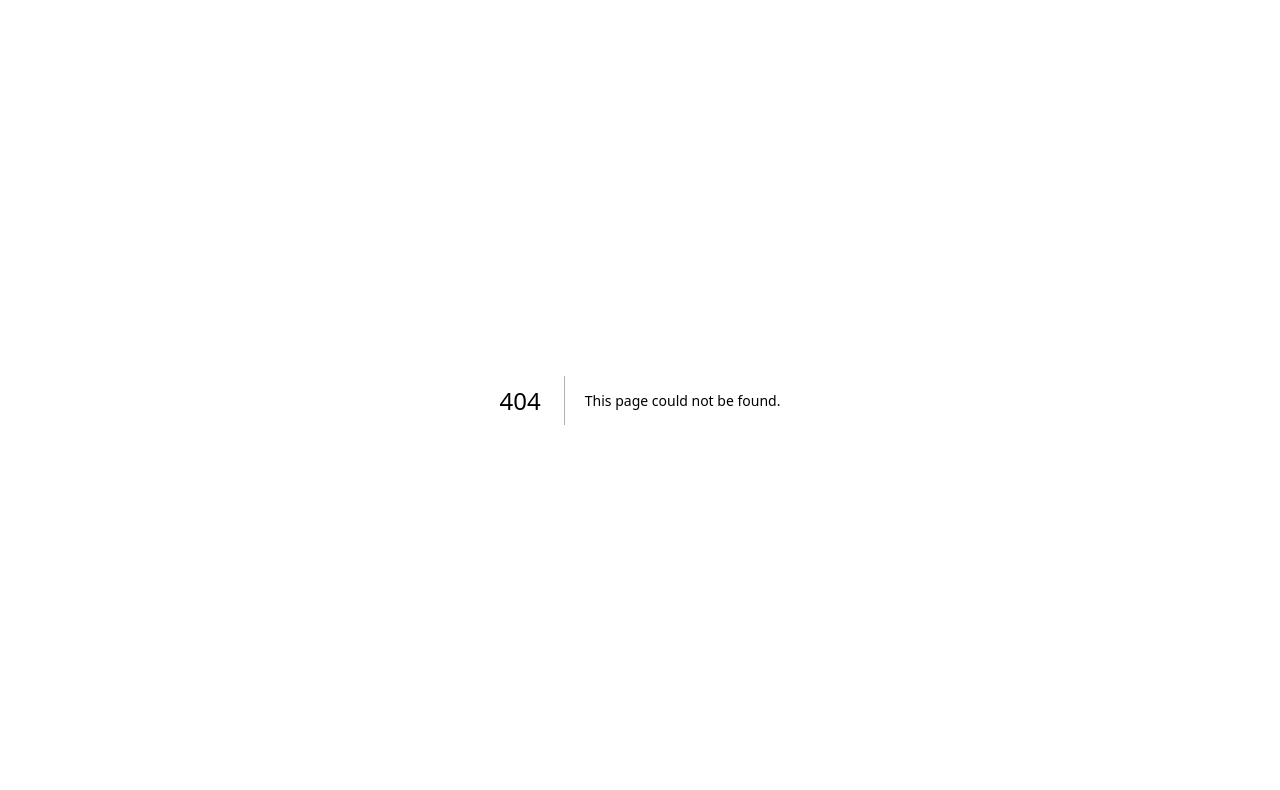
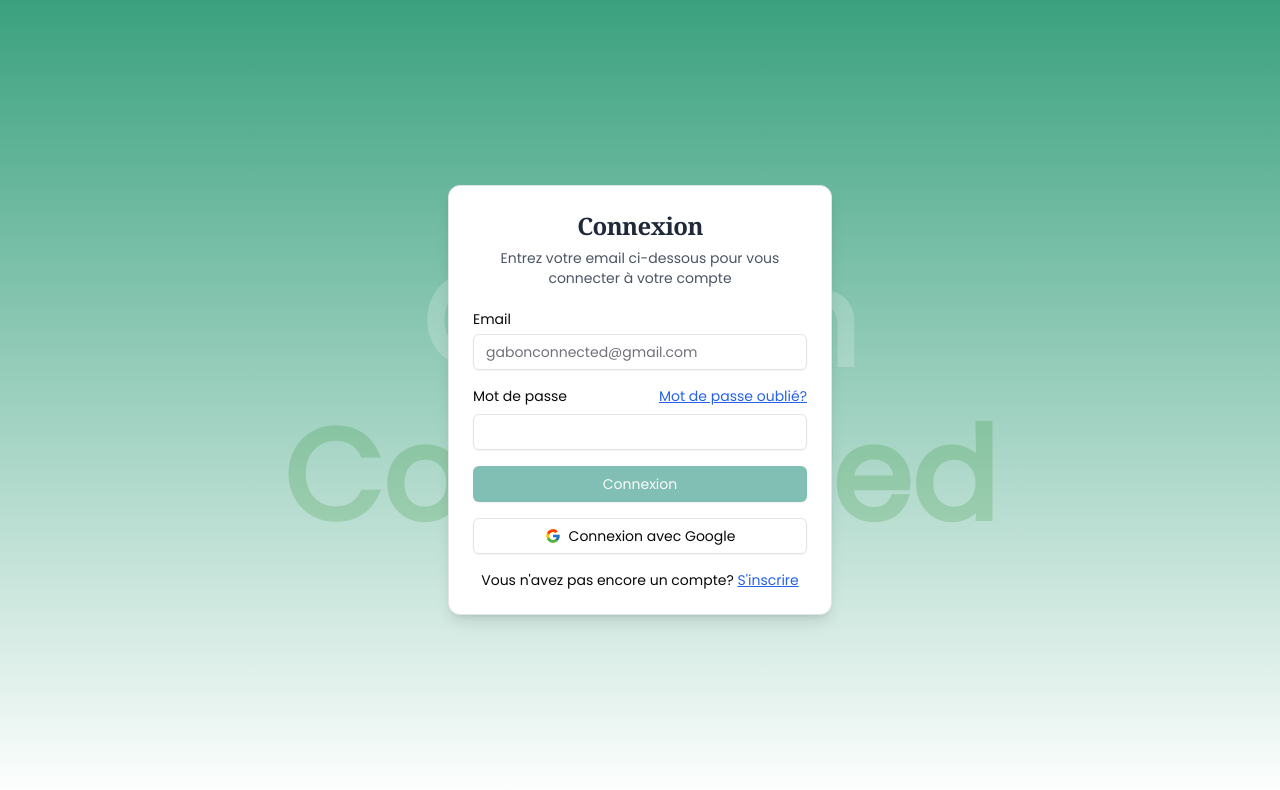
Before and after one commit to Larrymoratty/Projet, a Next.js app: page /admin in a window 1280 px wide. Before the commit this address had no page. Shown: the top 790 px of the page. Built offline with nearby package versions, Linux system fonts and the light colour scheme.

Commit message:
ajustement

```diff
--- /dev/null
+++ b/app/admin/page.tsx
@@ -0,0 +1,12 @@
+'use client'
+import { LoginForm } from "@/components/login-form";
+
+const page = () => {
+  return (
+    <div >
+      <LoginForm />
+    </div>
+  )
+}
+
+export default page
--- a/app/api/user/route.ts
+++ b/app/api/user/route.ts
@@ -7,10 +7,8 @@ export async function POST(request: Request) {
     try {
         const data = await request.json();
 
-        console.log('data api: ', data)
-
-        if (!data.email || !data.password || !data.name) {
-            return NextResponse.json({ error: "name , email, password obligatoie" }, { status: 400 })
+        if (!data.email || !data.password || !data.name || !data.user) {
+            return NextResponse.json({ error: "Les champs name, email, password, et user sont obligatoires" }, { status: 400 })
         }
 
         const newPassword = await saltAndHashPassword(data.password);
@@ -19,20 +17,23 @@ export async function POST(request: Request) {
             return NextResponse.json({ error: "Erreur lors du hachage du mot de passe" }, { status: 500 });
         }
 
+        const dataUser ={
+            name: data.name,
+            email: data.email,
+            password: newPassword,
+            role: data.user,
+            level:1,
+        }
+
+        console.log('user :', dataUser)
         const user = await prisma.user.create({
-            data: {
-                name: data.name,
-                email: data.email,
-                password: newPassword,
-                role: "user",
-                level: 1
-            }
+            data: dataUser
         });
 
         return NextResponse.json({ message: "succès", data: user }, { status: 201 })
 
     } catch (error) {
-        console.error("Erreur lors de la création de l'utilisateur:", error);
+        console.error("Erreur lors de la création de l'utilisateur:", JSON.stringify(error, null, 2));
         return NextResponse.json({ error: "Erreur serveur lors de la création de l'utilisateur" }, { status: 500 });
     }
 }
--- a/components/AdminLoginForm.tsx
+++ /dev/null
@@ -1,22 +0,0 @@
-import React from "react";
-
-export default function AdminLoginForm() {
-  return (
-    <form className="flex flex-col gap-4 max-w-md mx-auto">
-      <h1 className="text-2xl font-bold text-center">Connexion Admin</h1>
-      <input
-        type="email"
-        placeholder="Adresse email"
-        className="border p-2 rounded"
-      />
-      <input
-        type="password"
-        placeholder="Mot de passe"
-        className="border p-2 rounded"
-      />
-      <button type="submit" className="bg-blue-500 text-white p-2 rounded">
-        Connexion
-      </button>
-    </form>
-  );
-}
--- a/components/login-form.tsx
+++ b/components/login-form.tsx
@@ -10,16 +10,20 @@ import {
 import { Input } from "@/components/ui/input";
 import { Label } from "@/components/ui/label";
 import { FcGoogle } from "react-icons/fc";
-import { signIn } from "next-auth/react";
-import { useState } from "react"
+import { signIn, getSession } from "next-auth/react";
+import { useEffect, useState } from "react"
 import { useRouter } from "next/navigation"
+import { BeatLoader } from "react-spinners";
 
 export function LoginForm() {
   const [email, setEmail] = useState('')
   const [password, setPassword] = useState('')
-  const [loading, setLoading] = useState(false)
+  const [loading, setLoading] = useState(false);
+  const [disabledButton, setDisabledButton] = useState(false);
   const [error, setError] = useState('')
-  const router = useRouter()
+  const router = useRouter();
+
+
   const handleSubmit = async (e: React.FormEvent) => {
     setLoading(true)
     e.preventDefault();
@@ -33,10 +37,24 @@ export function LoginForm() {
       setLoading(false)
     } else {
       setError("Connected"); // Connexion réussie
+
+      const session = await getSession();
+      console.log('session : ', session)
+      if(session?.user.role === "admin"){
+        router.push("/admin/dashboard");
+      }else{
+        router.push("/dashboard");
+      }
       setLoading(false)
-      router.push("/dashboard");
+
     }
   };
+
+  useEffect(() => {
+    const verified = !email || !password;
+    setDisabledButton(verified)
+
+  }, [email, password])
 
   return (
     <div
@@ -96,8 +114,8 @@ export function LoginForm() {
 
             {/* Boutons */}
 
-            <Button onClick={handleSubmit} type="submit" className="w-full bg-[#06806b] hover:bg-[#06806b]/50">
-              Connexion
+            <Button disabled={disabledButton} onClick={handleSubmit} type="submit" className="w-full bg-[#06806b] hover:bg-[#06806b]/50">
+              {loading ? <BeatLoader size={10} color="white" /> : "Connexion"}
             </Button>
             <Button
               variant="outline"
--- a/components/sign-up.tsx
+++ b/components/sign-up.tsx
@@ -1,5 +1,5 @@
 'use client'
-import React, { useState } from "react"; // Import de React et useState
+import React, { useEffect, useState } from "react"; // Import de React et useState
 import Link from "next/link";
 import { Button } from "@/components/ui/button";
 import {
@@ -13,15 +13,21 @@ import { Input } from "@/components/ui/input";
 import { Label } from "@/components/ui/label";
 import { FcGoogle } from "react-icons/fc";
 import { signIn } from "next-auth/react";
+import { BeatLoader } from "react-spinners";
+import { useRouter } from "next/navigation";
 
 export function SignupForm() {
   const [email, setEmail] = useState('');
   const [name, setName] = useState('');
   const [password, setPassword] = useState('');
+  const [loading, setLoading] = useState(false);
+  const [disabledButton, setDisabledButton] = useState(false);
+  const router = useRouter();
 
   const handleSubmit = async () => {
+    setLoading(true);
     try {
-      const data = { email, name, password };
+      const data = { email, name, password, user: 'user' };
       const response = await fetch('/api/user', {
         method: 'POST',
         headers: {
@@ -34,10 +40,20 @@ export function SignupForm() {
         console.log('error :', dataResponse);
       }
       console.log('data user :', dataResponse);
+      router.push("/connexion");
     } catch (error) {
       console.log('error catch:', error);
+    } finally {
+      setLoading(false)
     }
   };
+
+  useEffect(() => {
+    const verified = !email || !name || !password;
+    setDisabledButton(verified)
+
+  }, [email, name, password])
+
 
   return (
     <div
@@ -100,9 +116,10 @@ export function SignupForm() {
               />
             </div>
 
-            <Button type="button" className="w-full bg-[#06806b]" onClick={handleSubmit}>
-              S'inscrire
+            <Button disabled={disabledButton} onClick={handleSubmit} type="submit" className="w-full bg-[#06806b] hover:bg-[#06806b]/50">
+              {loading ? <BeatLoader size={10} color="white" /> : "Inscription"}
             </Button>
+
             <Button
               variant="outline"
               className="w-full flex items-center justify-center gap-2"
```
Also changed, not shown: app/admin/dashboard/layout.tsx (added), app/admin/dashboard/page.tsx (added).
